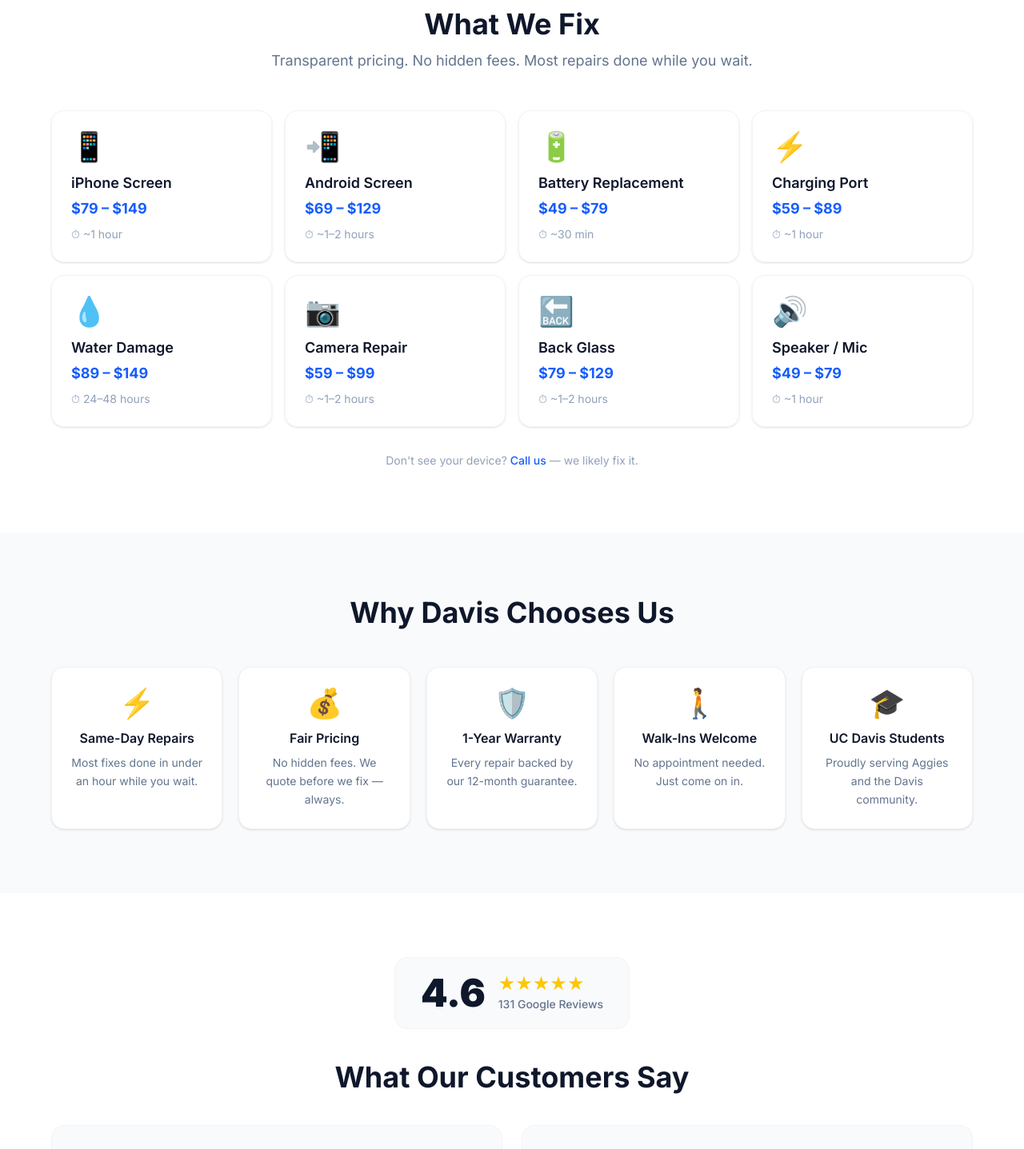
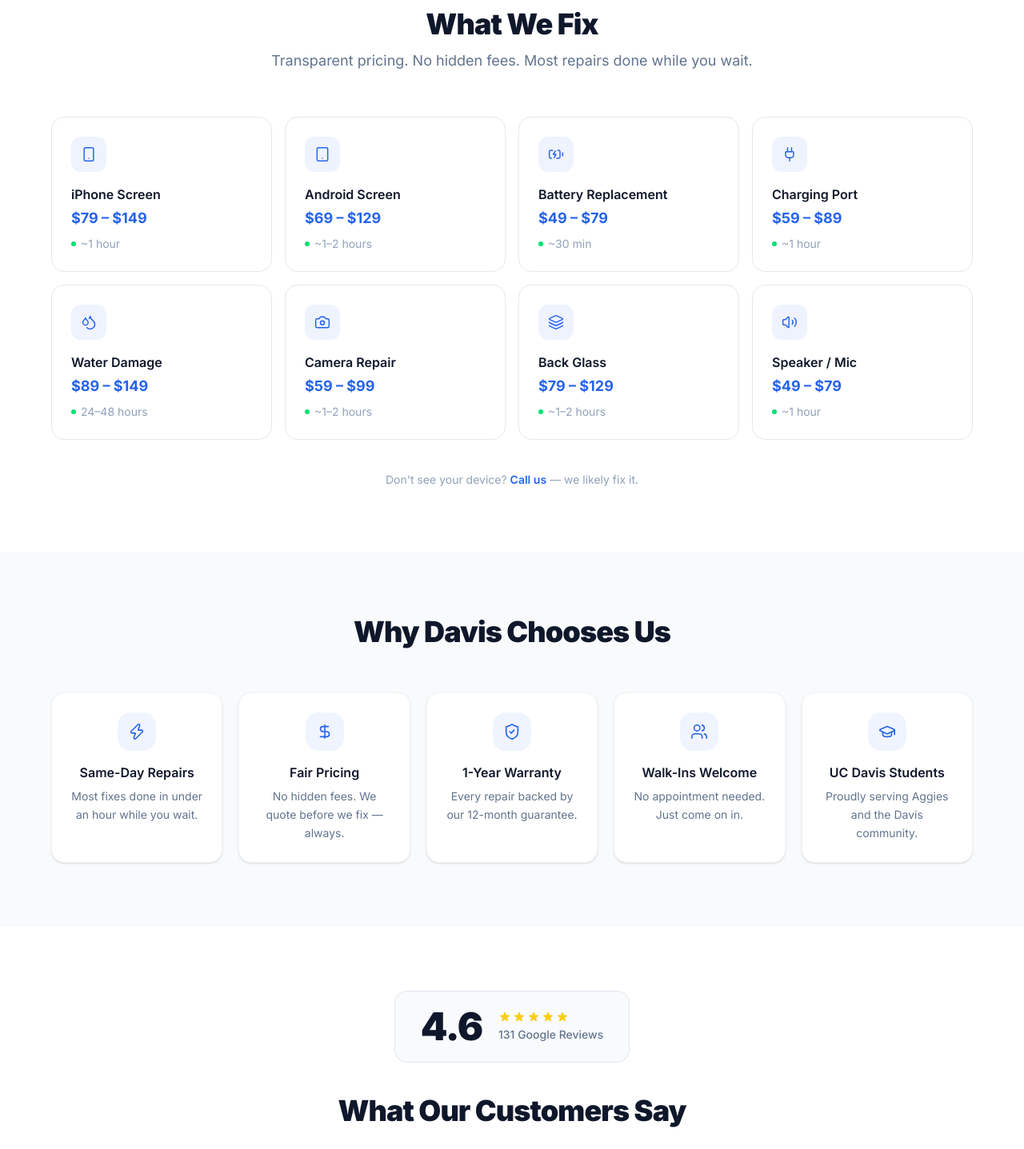
Before and after one commit to gabe-ven/DavisCellPhoneRepair, a Next.js app: page / in a window 1280 px wide. Shown: the part 920-2357 px from the top of the page at 80% size. Built offline with nearby package versions, Linux system fonts and the light colour scheme.

Commit message:
style: replace emojis with lucide icons across Services, WhyChooseUs, Reviews
Services: icon tiles with blue tint bg, 1.5px border cards, green dot
for turnaround time. WhyChooseUs: lucide icons, hover shadow. Reviews:
inline SVG star rating instead of emoji characters.

```diff
--- a/components/Reviews.tsx
+++ b/components/Reviews.tsx
@@ -1,22 +1,36 @@
+function StarRating({ count = 5 }: { count?: number }) {
+  return (
+    <div className="flex items-center gap-0.5">
+      {Array.from({ length: count }).map((_, i) => (
+        <svg
+          key={i}
+          viewBox="0 0 20 20"
+          fill="#facc15"
+          className="w-4 h-4"
+          aria-hidden="true"
+        >
+          <path d="M9.049 2.927c.3-.921 1.603-.921 1.902 0l1.07 3.292a1 1 0 00.95.69h3.462c.969 0 1.371 1.24.588 1.81l-2.8 2.034a1 1 0 00-.364 1.118l1.07 3.292c.3.921-.755 1.688-1.54 1.118l-2.8-2.034a1 1 0 00-1.175 0l-2.8 2.034c-.784.57-1.838-.197-1.539-1.118l1.07-3.292a1 1 0 00-.364-1.118L2.98 8.72c-.783-.57-.38-1.81.588-1.81h3.461a1 1 0 00.951-.69l1.07-3.292z" />
+        </svg>
+      ))}
+    </div>
+  );
+}
+
 const reviews = [
   {
     name: "Sarah M.",
-    stars: 5,
     text: "Came in with a cracked iPhone 14 screen and it was fixed in under an hour. Price was way better than going to Apple. Friendly staff — highly recommend!",
   },
   {
     name: "Jake T.",
-    stars: 5,
     text: "My battery was dying so fast I couldn't make it through the day. They replaced it in 30 minutes flat. Great price, great service. Will definitely be back.",
   },
   {
     name: "Priya K.",
-    stars: 5,
     text: "Dropped my phone in the sink and brought it here. They saved it — I was sure it was gone. Honest pricing and they kept me updated the whole time.",
   },
   {
     name: "Chris L.",
-    stars: 5,
     text: "Fixed my charging port same day. The 1-year warranty is the real deal — no one else in Davis offers that. Fast, affordable, and zero attitude.",
   },
 ];
@@ -27,38 +41,44 @@ export default function Reviews() {
       <div className="max-w-6xl mx-auto">
         {/* Rating badge */}
         <div className="flex justify-center mb-10">
-          <div className="inline-flex items-center gap-4 bg-gray-50 border border-gray-100 rounded-2xl px-8 py-5">
-            <span className="text-5xl font-extrabold text-slate-900">4.6</span>
+          <div
+            className="inline-flex items-center gap-5 rounded-2xl px-8 py-5"
+            style={{ background: "#f8fafc", border: "1.5px solid #e2e8f0" }}
+          >
+            <span
+              className="text-5xl text-slate-900 tracking-tight"
+              style={{ fontWeight: 900 }}
+            >
+              4.6
+            </span>
             <div>
-              <div className="text-yellow-400 text-2xl leading-none mb-1">
-                ★★★★★
-              </div>
-              <div className="text-slate-500 text-sm font-medium">
+              <StarRating count={5} />
+              <div className="text-slate-500 text-sm font-medium mt-1">
                 131 Google Reviews
               </div>
             </div>
           </div>
         </div>
 
-        <h2 className="text-3xl md:text-4xl font-bold text-slate-900 text-center mb-10">
+        <h2
+          className="text-3xl md:text-4xl text-slate-900 text-center mb-10 tracking-tight"
+          style={{ fontWeight: 900 }}
+        >
           What Our Customers Say
         </h2>
 
-        <div className="grid grid-cols-1 md:grid-cols-2 gap-6">
+        <div className="grid grid-cols-1 md:grid-cols-2 gap-5">
           {reviews.map((r) => (
             <div
               key={r.name}
-              className="bg-gray-50 rounded-2xl p-6 border border-gray-100"
+              className="rounded-2xl p-6"
+              style={{ background: "#f8fafc", border: "1.5px solid #e2e8f0" }}
             >
-              <div className="text-yellow-400 text-lg mb-3">
-                {"★".repeat(r.stars)}
-              </div>
-              <p className="text-slate-700 mb-4 leading-relaxed">
+              <StarRating />
+              <p className="text-slate-700 my-4 leading-relaxed text-[15px]">
                 &ldquo;{r.text}&rdquo;
               </p>
-              <p className="text-slate-900 font-semibold text-sm">
-                — {r.name}
-              </p>
+              <p className="text-slate-900 font-semibold text-sm">— {r.name}</p>
             </div>
           ))}
         </div>
--- a/components/Services.tsx
+++ b/components/Services.tsx
@@ -1,20 +1,42 @@
-const repairs = [
-  { icon: "📱", name: "iPhone Screen", price: "$79 – $149", time: "~1 hour" },
-  { icon: "📲", name: "Android Screen", price: "$69 – $129", time: "~1–2 hours" },
-  { icon: "🔋", name: "Battery Replacement", price: "$49 – $79", time: "~30 min" },
-  { icon: "⚡", name: "Charging Port", price: "$59 – $89", time: "~1 hour" },
-  { icon: "💧", name: "Water Damage", price: "$89 – $149", time: "24–48 hours" },
-  { icon: "📷", name: "Camera Repair", price: "$59 – $99", time: "~1–2 hours" },
-  { icon: "🔙", name: "Back Glass", price: "$79 – $129", time: "~1–2 hours" },
-  { icon: "🔊", name: "Speaker / Mic", price: "$49 – $79", time: "~1 hour" },
+import {
+  Smartphone,
+  BatteryCharging,
+  Plug,
+  Droplets,
+  Camera,
+  Layers,
+  Volume2,
+  Tablet,
+} from "lucide-react";
+import { LucideIcon } from "lucide-react";
+
+type Repair = {
+  icon: LucideIcon;
+  name: string;
+  price: string;
+  time: string;
+};
+
+const repairs: Repair[] = [
+  { icon: Smartphone, name: "iPhone Screen", price: "$79 – $149", time: "~1 hour" },
+  { icon: Tablet, name: "Android Screen", price: "$69 – $129", time: "~1–2 hours" },
+  { icon: BatteryCharging, name: "Battery Replacement", price: "$49 – $79", time: "~30 min" },
+  { icon: Plug, name: "Charging Port", price: "$59 – $89", time: "~1 hour" },
+  { icon: Droplets, name: "Water Damage", price: "$89 – $149", time: "24–48 hours" },
+  { icon: Camera, name: "Camera Repair", price: "$59 – $99", time: "~1–2 hours" },
+  { icon: Layers, name: "Back Glass", price: "$79 – $129", time: "~1–2 hours" },
+  { icon: Volume2, name: "Speaker / Mic", price: "$49 – $79", time: "~1 hour" },
 ];
 
 export default function Services() {
   return (
     <section id="services" className="py-20 px-4 bg-white">
       <div className="max-w-6xl mx-auto">
-        <div className="text-center mb-12">
-          <h2 className="text-3xl md:text-4xl font-bold text-slate-900 mb-3">
+        <div className="text-center mb-14">
+          <h2
+            className="text-3xl md:text-4xl text-slate-900 mb-3 tracking-tight"
+            style={{ fontWeight: 900 }}
+          >
             What We Fix
           </h2>
           <p className="text-slate-500 text-lg">
@@ -24,31 +46,41 @@ export default function Services() {
         </div>
 
         <div className="grid grid-cols-1 sm:grid-cols-2 lg:grid-cols-4 gap-4">
-          {repairs.map((r) => (
+          {repairs.map(({ icon: Icon, name, price, time }) => (
             <div
-              key={r.name}
-              className="border border-gray-100 rounded-2xl p-6 shadow-sm hover:shadow-md transition-shadow"
+              key={name}
+              className="bg-white rounded-2xl p-6 hover:shadow-lg transition-shadow duration-200 group"
+              style={{ border: "1.5px solid #e5e7eb" }}
             >
-              <div className="text-4xl mb-3">{r.icon}</div>
-              <h3 className="font-semibold text-slate-900 text-lg mb-1">
-                {r.name}
+              <div
+                className="w-11 h-11 rounded-xl flex items-center justify-center mb-4 group-hover:scale-110 transition-transform duration-200"
+                style={{ background: "rgba(37,99,235,0.08)" }}
+              >
+                <Icon size={20} style={{ color: "#2563eb" }} strokeWidth={1.75} />
+              </div>
+              <h3 className="font-semibold text-slate-900 text-base mb-1">
+                {name}
               </h3>
-              <div className="text-blue-600 font-bold text-lg mb-2">
-                {r.price}
+              <div
+                className="font-bold text-lg mb-2"
+                style={{ color: "#2563eb" }}
+              >
+                {price}
               </div>
-              <div className="text-slate-400 text-sm flex items-center gap-1">
-                <span>⏱</span>
-                <span>{r.time}</span>
+              <div className="text-slate-400 text-sm flex items-center gap-1.5">
+                <span className="w-1.5 h-1.5 rounded-full bg-green-400 inline-block" />
+                {time}
               </div>
             </div>
           ))}
         </div>
 
-        <p className="text-center text-slate-400 text-sm mt-8">
+        <p className="text-center text-slate-400 text-sm mt-10">
           Don&apos;t see your device?{" "}
           <a
             href="tel:+15307534888"
-            className="text-blue-600 font-medium hover:underline"
+            className="font-semibold hover:underline"
+            style={{ color: "#2563eb" }}
           >
             Call us
           </a>{" "}
--- a/components/WhyChooseUs.tsx
+++ b/components/WhyChooseUs.tsx
@@ -1,26 +1,35 @@
-const pillars = [
+import { Zap, DollarSign, ShieldCheck, Users, GraduationCap } from "lucide-react";
+import { LucideIcon } from "lucide-react";
+
+type Pillar = {
+  icon: LucideIcon;
+  title: string;
+  desc: string;
+};
+
+const pillars: Pillar[] = [
   {
-    icon: "⚡",
+    icon: Zap,
     title: "Same-Day Repairs",
     desc: "Most fixes done in under an hour while you wait.",
   },
   {
-    icon: "💰",
+    icon: DollarSign,
     title: "Fair Pricing",
     desc: "No hidden fees. We quote before we fix — always.",
   },
   {
-    icon: "🛡️",
+    icon: ShieldCheck,
     title: "1-Year Warranty",
     desc: "Every repair backed by our 12-month guarantee.",
   },
   {
-    icon: "🚶",
+    icon: Users,
     title: "Walk-Ins Welcome",
     desc: "No appointment needed. Just come on in.",
   },
   {
-    icon: "🎓",
+    icon: GraduationCap,
     title: "UC Davis Students",
     desc: "Proudly serving Aggies and the Davis community.",
   },
@@ -30,20 +39,31 @@ export default function WhyChooseUs() {
   return (
     <section id="why" className="py-20 px-4 bg-gray-50">
       <div className="max-w-6xl mx-auto">
-        <h2 className="text-3xl md:text-4xl font-bold text-slate-900 text-center mb-12">
+        <h2
+          className="text-3xl md:text-4xl text-slate-900 text-center mb-14 tracking-tight"
+          style={{ fontWeight: 900 }}
+        >
           Why Davis Chooses Us
         </h2>
         <div className="grid grid-cols-2 md:grid-cols-3 lg:grid-cols-5 gap-5">
-          {pillars.map((p) => (
+          {pillars.map(({ icon: Icon, title, desc }) => (
             <div
-              key={p.title}
-              className="bg-white rounded-2xl p-6 text-center shadow-sm border border-gray-100"
+              key={title}
+              className="bg-white rounded-2xl p-6 text-center shadow-sm hover:shadow-md transition-shadow"
+              style={{ border: "1.5px solid #f1f5f9" }}
             >
-              <div className="text-4xl mb-3">{p.icon}</div>
-              <h3 className="font-semibold text-slate-900 mb-2 text-sm sm:text-base">
-                {p.title}
+              <div
+                className="w-12 h-12 rounded-2xl flex items-center justify-center mx-auto mb-4"
+                style={{ background: "rgba(37,99,235,0.07)" }}
+              >
+                <Icon size={22} style={{ color: "#2563eb" }} strokeWidth={1.75} />
+              </div>
+              <h3 className="font-semibold text-slate-900 mb-2 text-sm sm:text-base leading-snug">
+                {title}
               </h3>
-              <p className="text-slate-500 text-sm leading-relaxed">{p.desc}</p>
+              <p className="text-slate-500 text-xs sm:text-sm leading-relaxed">
+                {desc}
+              </p>
             </div>
           ))}
         </div>
```
